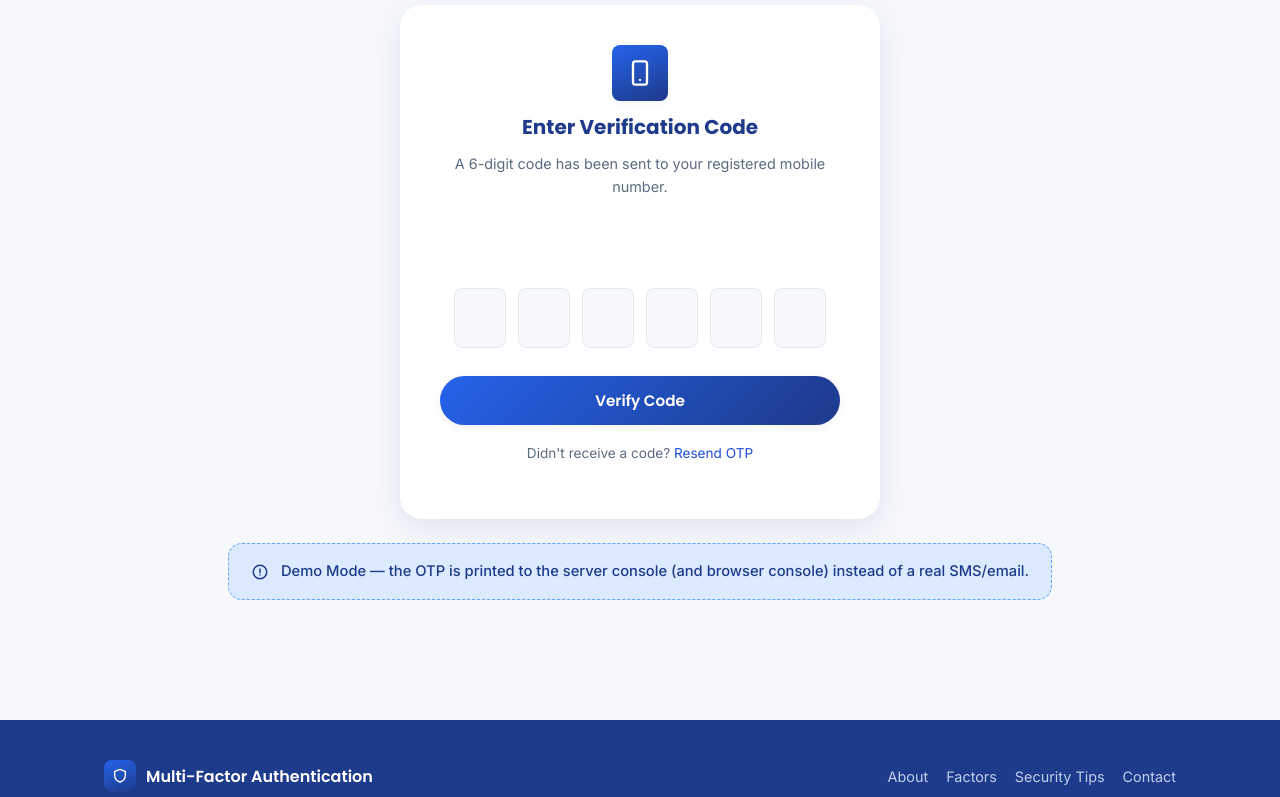
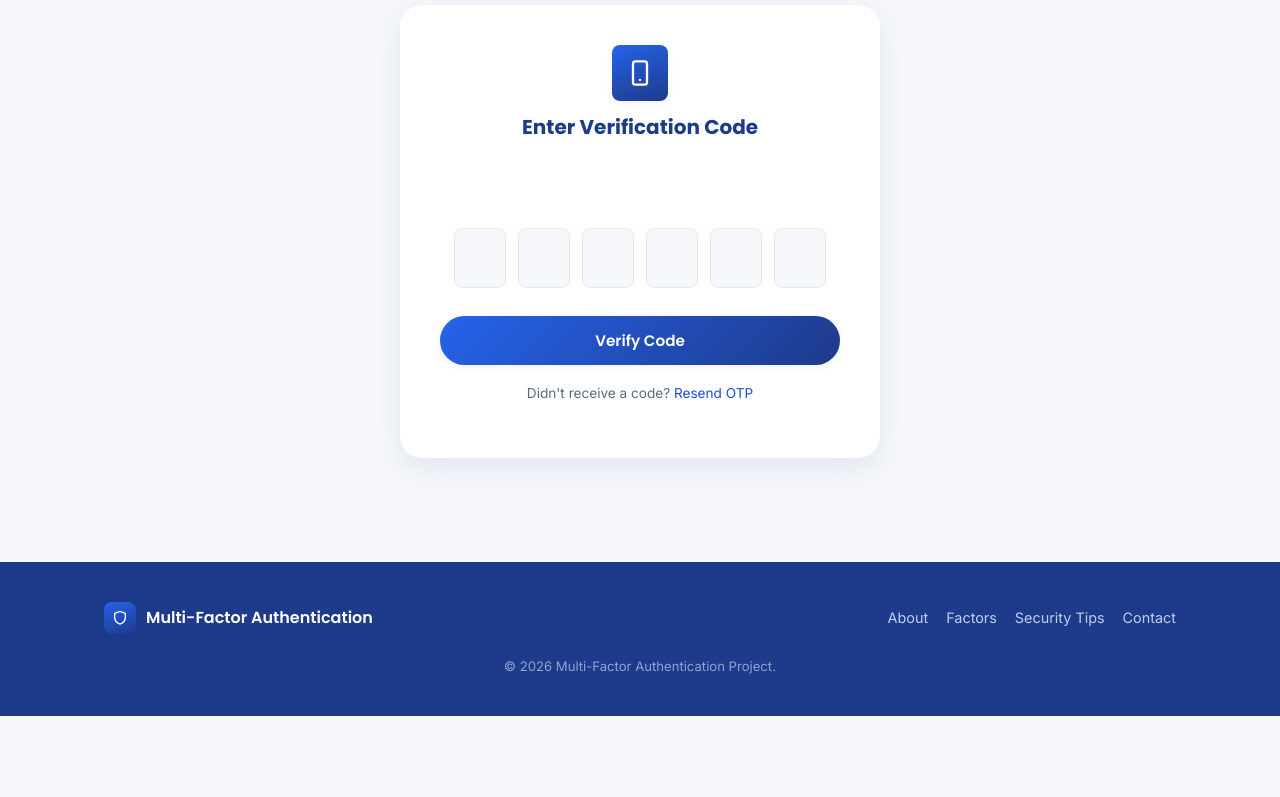
Before and after one commit to mishraastha087/MFA-project, a website: page public/otp.html in a window 1280 px wide. Shown: the part 415-1212 px from the top of the page. After the commit the page ends 1131 px from the top, so only its background shows below. Drawn offline with Linux system fonts and the light colour scheme.

Commit message:
Remove placeholder text from OTP page

```diff
--- a/public/otp.html
+++ b/public/otp.html
@@ -46,9 +46,7 @@
           <svg viewBox="0 0 24 24" fill="none" stroke-width="2" stroke-linecap="round" stroke-linejoin="round"><rect x="6" y="2" width="12" height="20" rx="2"/><path d="M12 18h.01"/></svg>
         </div>
         <h2 style="font-size:1.25rem;">Enter Verification Code</h2>
-        <p style="font-size:0.9rem;">A 6-digit code has been sent to your registered mobile number.</p>
-
-        <p id="otpError" style="color:var(--danger); font-size:0.88rem; min-height:1.2em;"></p>
+                <p id="otpError" style="color:var(--danger); font-size:0.88rem; min-height:1.2em;"></p>
         <p id="otpSuccess" style="color:var(--success); font-size:0.88rem; min-height:1.2em;"></p>
 
         <form id="otpForm">
@@ -65,13 +63,6 @@
 
         <p style="font-size:0.85rem; margin-top:18px;">Didn't receive a code? <a href="#" id="resendOtp">Resend OTP</a></p>
       </div>
-
-      <p class="center" style="margin-top:24px;">
-        <span class="info-banner" style="display:inline-flex;">
-          <svg width="18" height="18" viewBox="0 0 24 24" fill="none" stroke="currentColor" stroke-width="2" stroke-linecap="round" stroke-linejoin="round"><circle cx="12" cy="12" r="9"/><path d="M12 8v5"/><path d="M12 16h.01"/></svg>
-          Demo Mode — the OTP is printed to the server console (and browser console) instead of a real SMS/email.
-        </span>
-      </p>
     </div>
   </section>
 </main>
```
